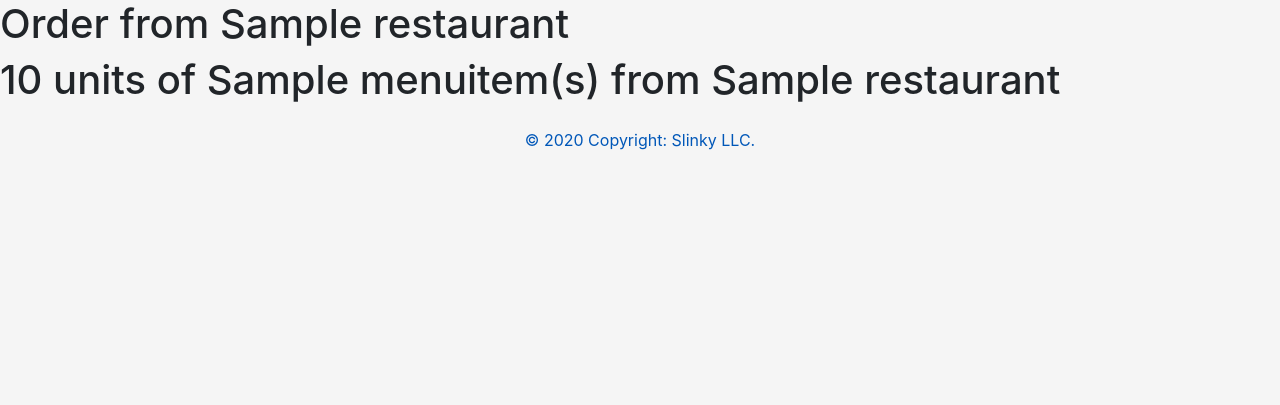
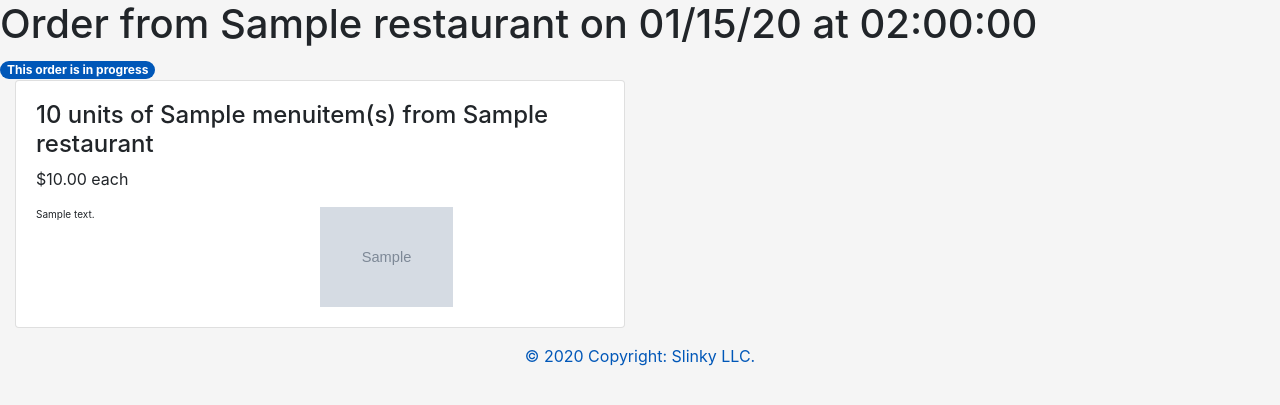
Before and after one commit to NTCalkins/cs-4800-project, a Django app: page /customer/1/1/order in a window 1280 px wide. Shown: the part 65-470 px from the top of the page. Run offline with Django 3.2, Linux system fonts and the light colour scheme; a user stored in the database is signed in; tables that the repository leaves empty hold one stand-in row (values such as "Sample post"); grey boxes marked "Sample" are stand-in pictures; parts of the project's set-up code (start-up, migrations or seed data) failed here and were passed over; some libraries are stand-ins or nearby versions.

Commit message:
Working on Order views

```diff
--- a/eaterie/models.py
+++ b/eaterie/models.py
@@ -206,7 +206,9 @@ class Order(models.Model):
         return date_aware.strftime("%X")
 
     def get_review(self):
-        return Review.objects.get(order=self)
+        review = Review.objects.get(order=self)
+        print(review.pk)
+        return review
 
 
 class OrderItem(models.Model):
@@ -342,7 +344,7 @@ class Cart(models.Model):
 
 class Review(models.Model):
     order = models.OneToOneField(Order,on_delete=models.CASCADE, null=True)
-    comment = models.TextField(max_length=512)
+    comment = models.TextField(max_length=512,blank=True)
     food_quality = models.IntegerField(validators=[MinValueValidator(1), MaxValueValidator(5)], default=3)
     timeliness = models.IntegerField(validators=[MinValueValidator(1), MaxValueValidator(5)], default=3)
 
--- a/eaterie/urls.py
+++ b/eaterie/urls.py
@@ -11,8 +11,8 @@ urlpatterns = [
     path('lets-eat/', views.CustomerHomeView.as_view(), name='customer_home'),
     path('customer/cart/', views.CartView.as_view(), name='cart_view'),
     path('customer/orders', views.OrderListView.as_view(), name='order_list_view'),
-    path('customer/<int:pk>/<int:pk1>/order', views.OrderDetailView.as_view(), name='order_detail_view'),
-    path('customer/<int:pk>/<int:pk1>/review', views.ReviewUpdate.as_view(), name='review_update_form'),
+    path('customer/<int:pk>/<int:pk_order>/order', views.OrderDetailView.as_view(), name='order_detail_view'),
+    path('customer/<int:pk>/<int:pk_review>/review', views.ReviewUpdate.as_view(), name='review_update_form'),
 
     path('restaurant/signup', views.RestaurantSignUpView.as_view(), name='restaurant_signup'),
     path('restaurant/dashboard/', views.RestaurantHomeView.as_view(), name='restaurant_home'),
--- a/eaterie/views.py
+++ b/eaterie/views.py
@@ -185,10 +185,19 @@ class OrderListView(ListView, MultipleObjectMixin):
 @method_decorator(customer_required, name='dispatch')
 class OrderDetailView(DetailView):
     model = Order
+    pk_url_kwarg = 'pk_order'
     template_name = 'eaterie/order_detail_view.html'
 
+@method_decorator(user_identity_check, name='dispatch')
+@method_decorator(customer_required, name='dispatch')
+class ReviewUpdate(UpdateView):
+    model = Review
+    pk_url_kwarg = 'pk_review'
+    fields = '__all__'
+    template_name = 'eaterie/review_update_form.html'
 
-class ReviewUpdate(UpdateView):
-    model= Review
-    fields = '__all__'
-    template_name = 'eaterie/review_update.html'
+    def get_success_url(self):
+        return reverse(
+            'eaterie:review_update_form',
+            args=[str(self.request.user.id), str(self.request.POST['order'])]
+                       )
--- a/templates/eaterie/order_detail_view.html
+++ b/templates/eaterie/order_detail_view.html
@@ -1,8 +1,29 @@
 {% extends "base_template.html" %}
+{% load static %}
 
 {% block content %}
-    <h1>{{ order }}</h1>
+    <h1>{{ order }} on {{ order.get_date }} at {{ order.get_time }}</h1>
+    {% if not order.order_cancelled %}
+        <span class="badge badge-success"> This order is in progress</span>
+    {% else %}
+        <span class="label label-important"> This order has been cancelled</span>
+    {% endif %}
     {% for order_item in order.orderitem_set.all %}
-        <h1>{{ order_item }}</h1>
+        <div class="col-md-6">
+        <div class="card">
+            <div class="card-body">
+                <h4>{{ order_item }}</h4>
+                 <p>${{ order_item.menu_item.price }} each</p>
+                <div class="row" style="max-height: 150px">
+                     <div class="col-md-6 test">
+                    <p style="font-size:10px">{{ order_item.menu_item.description|truncatewords:40 }}</p>
+                    </div>
+                    <div class="menu-image">
+                     <img src="{{ order_item.menu_item.image_file.url }}" height="100" alt="">
+                    </div>
+                </div>
+            </div>
+        </div>
+        </div>
     {% endfor %}
 {% endblock %}
--- a/templates/eaterie/order_list_view.html
+++ b/templates/eaterie/order_list_view.html
@@ -15,7 +15,7 @@
                         <a class="btn btn-primary" href="{% url 'eaterie:order_detail_view' user.pk order.pk %}">More Details</a>
                     </div>
                     <div class="divR">
-                        <a class="btn btn-primary" href="{% url 'eaterie:review_update_form' user.pk order.get_review.pk %}">Leave a Review</a>
+                        <a class="btn btn-primary" href="{% url 'eaterie:review_update_form' pk=user.pk pk_review=order.get_review.pk %}">Leave a Review</a>
                     </div>
                 </div>
             </div>
--- a/templates/eaterie/review_update_form.html
+++ b/templates/eaterie/review_update_form.html
@@ -1,4 +1,8 @@
+{% extends "base_template.html" %}
+
+{% block content %}
 <form method="post">{% csrf_token %}
     {{ form.as_p }}
     <input type="submit" value="Update">
 </form>
+{% endblock %}
--- a/templates/navigation_bar.html
+++ b/templates/navigation_bar.html
@@ -31,7 +31,7 @@
                         <div class="dropdown-menu">
                             <a class="dropdown-item" href="{% url 'eaterie:update_account' user.pk %}">Account</a>
                             <a class="dropdown-item" href="{% url 'eaterie:order_list_view' %}">My Orders</a>
-                            <a class="dropdown-item" href="{% url 'eaterie:cart_view' %}">My Reviews</a>
+                            <!--<a class="dropdown-item" href="{% url 'eaterie:cart_view' %}">My Reviews</a>-->
                             <a class="dropdown-item" href="{% url 'account_logout' %}">Sign out</a>
                         </div>
                     </li>
```
Also changed, not shown: eaterie/migrations/0001_initial.py, eaterie/migrations/0002_order_restaurant.py (deleted), eaterie/migrations/0003_auto_20200423_2346.py (deleted), eaterie/migrations/0004_auto_20200424_0015.py (deleted).
